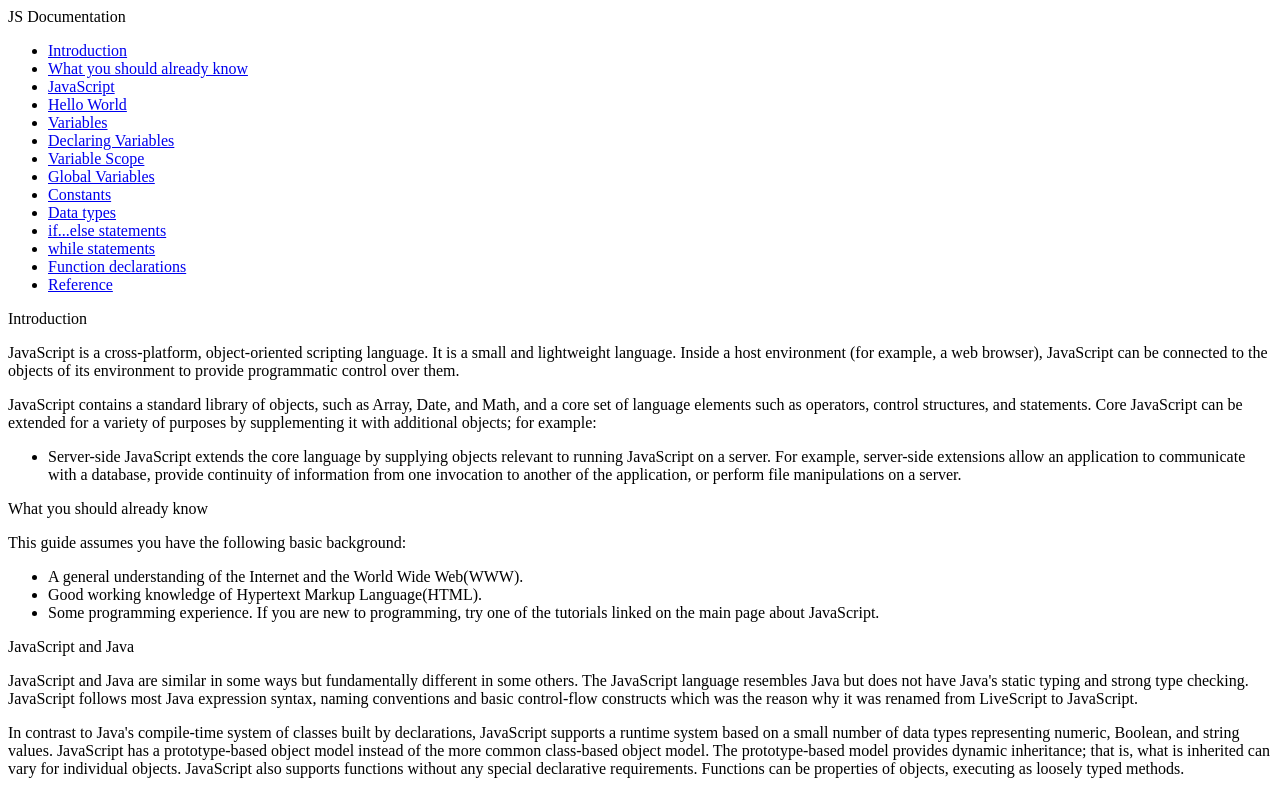
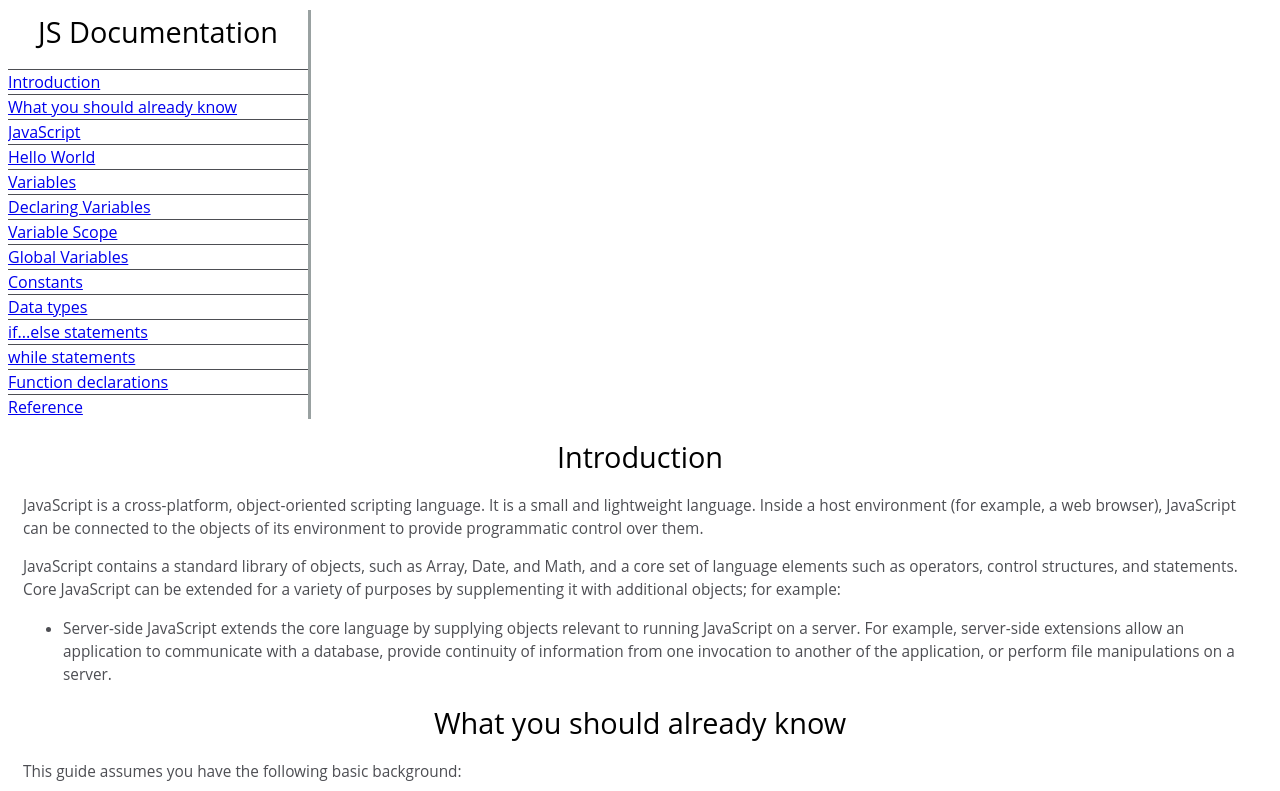
Before and after one commit to Wali-Muhammad123/microverse-2, a plain HTML site: page index.html in a window 1280 px wide. Shown: the top 791 px of the page. Drawn offline with Linux system fonts and the light colour scheme.

Commit message:
Made some changes to the ui and improved the design

```diff
--- a/index.html
+++ b/index.html
@@ -6,6 +6,79 @@
     <meta name="viewport" content="width=device-width, initial-scale=1.0">
     <title>Document</title>
 </head>
+<style>
+    #navbar{
+        position: auto;
+        min-width: 290px;
+        top: 0px;
+        left: 0px;
+        width: 300px;
+        height: 100%;
+        border-right: solid;
+        border-color: rgba(0,22,22,0.4);
+
+    }
+    #navbar ul{
+        height: 88%;
+        padding: 0;
+        overflow-x: hidden;
+        overflow-y: auto;
+    }
+    ul{
+        display: black;
+        list-style-type: disc;
+        margin-block-start:1em;
+        margin-block-end: 1em;
+        margin-inline-start: 0px;
+        margin-inline-end: 0px;
+        padding-inline-start: 40px;
+    }
+    nav{
+        display: black;
+    }
+    #main-doc header{
+        text-align: left;
+        margin: 0px;
+
+    }
+    header {
+        color: black;
+        margin: 10px;
+        text-align: center;
+        font-size: 1.8em;
+        font-weight: thin;
+    }
+    #navbar li {
+        color: #4d4e53;
+        border-top: 1px solid;
+        list-style: none;
+        position: relative;
+        width: 100%;
+    }
+    li{
+        display: list-item;
+        text-align: -webkit-match-parent;
+    }
+    ul{
+        list-style-type: disc;
+    }
+    section article{
+        color: #4d4e53;
+        margin: 15px;
+        font-size: 0.96em;
+    }
+    body {
+        min-width: 290px;
+        color: #4d4e53;
+        background-color: white;
+        font-family: 'Open Sans', Arial, sans-serif;
+        line-height: 1.5;
+    }
+    @media screen and (min-width: 480px){
+        #leftsidebar {width: 200 px; float: left;}
+        #main {margin-left: 216px;}
+    }
+    </style>
 <body>
     <nav id="navbar">
         <header>JS Documentation</header>
```
